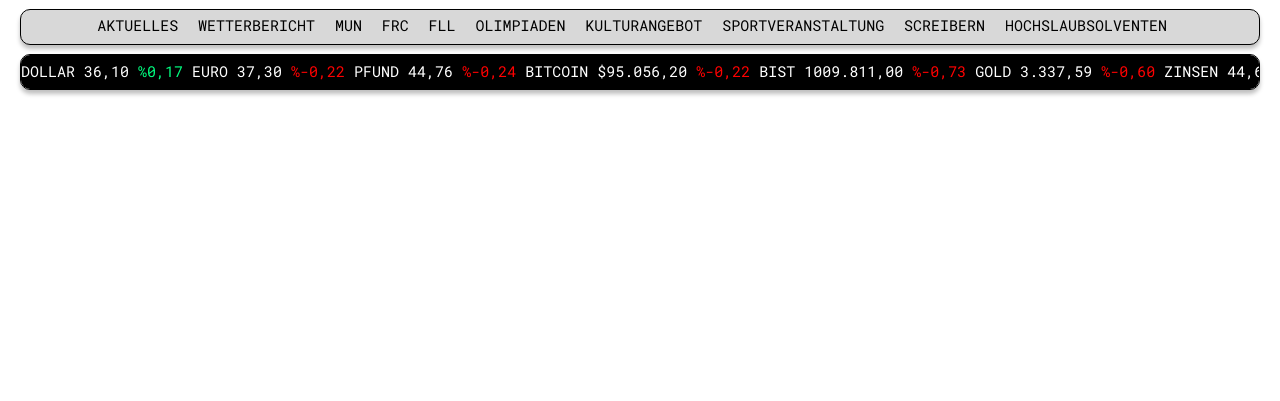
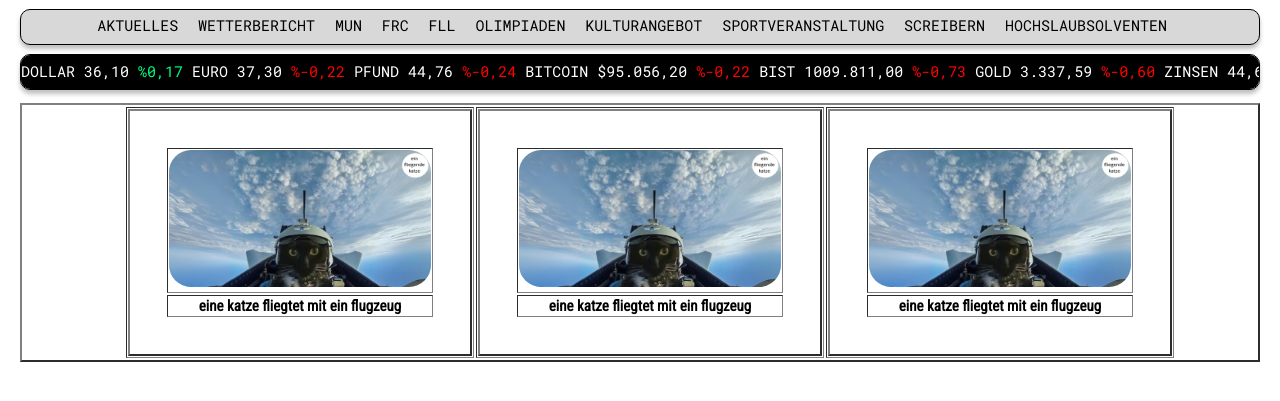
Before and after one commit to mecukuryurt/mecukuryurt.github.io, a plain HTML site: page index.html in a window 1280 px wide. Shown: the part 119-520 px from the top of the page. Drawn offline with Linux system fonts and the light colour scheme.

Commit message:
added a row of news (pilot cat for test)

```diff
--- a/css/styles.css
+++ b/css/styles.css
@@ -183,3 +183,84 @@ body {
 
 .inc {color:#00FF80;}
 .dec {color: #FF0000}
+
+#card {
+
+    top:222px;
+    position:absolute;
+    left:20px;
+
+    text-align: center;
+    right: 20px;
+    display: flex;
+    align-items: center;
+    justify-content: center;
+
+
+    margin-right: auto;
+    margin-left: auto;
+
+    padding-left: 20px;
+
+}
+
+@media screen and (max-width: 900px) {
+    #searchbar{
+      display: none;
+    }
+    #logo {
+        text-align: center;
+    }
+}
+
+@media screen and (max-width: 500px) {
+    #datetime {
+        display: none;
+    }
+}
+
+@media screen and (min-width: 332px) {
+    .newscard {
+        column-count: 1;
+    }
+}
+
+@media screen and (max-width: 332px) {
+    .newscard {
+        column-count: 2;
+    }
+}
+
+.newscard {
+    text-align: center;
+    padding-left: 35px;
+    padding-right: 35px;
+    padding-top: 35px;
+    padding-bottom: 35px;
+}
+
+#carddiv {
+    text-align: center;
+    display: flex;
+    align-items: center;
+    justify-content: center;
+}
+
+.thumbnail {
+    border-radius: 22px;
+    overflow:auto;
+    width: 262px;
+    height: 137px;
+}
+
+.newtext {
+    color: #000;
+
+    text-align: center;
+    font-family: "Roboto Condensed";
+    font-size: 15px;
+    font-style: normal;
+    font-weight: 500;
+    line-height: normal;
+    font-weight: bold;
+}
--- a/index.html
+++ b/index.html
@@ -6,6 +6,7 @@
 
 		<link rel="stylesheet" type="text/css" href="css/styles.css">
 		<link href='https://fonts.googleapis.com/css?family=Roboto Mono' rel='stylesheet'>
+		<link href="https://fonts.googleapis.com/css2?family=Roboto+Condensed" rel="stylesheet">
 		<script src="js/scripts.js" text="text/javascript"></script>
 	</head>
 	<body>
@@ -47,6 +48,7 @@
 				<a class="catga" href="pages/hochslaubsolventen.html">HOCHSLAUBSOLVENTEN</a> &nbsp;&nbsp;&nbsp;
 				&nbsp;&nbsp;&nbsp;
 			</div>
+			<div>
 				<div id="currencies">
 					<a id="currencytext">
 						DOLLAR 36,10 				<font class="inc">%0,17</font>
@@ -56,7 +58,64 @@
 						BIST 1009.811,00 		 	<font class="dec">%-0,73</font>
 						GOLD 3.337,59				<font class="dec">%-0,60</font>
 						ZINSEN 44,66				<font class="inc">%0,08</font>
+					</a>
+				</div>
+				<div id="carddiv">
+					<table border="2" id="card" align="center">
+						<tr>
+							<td class="newstablecell">
+								<table border="2" class="newscard">
+									<tr>
+										<td>
+											<div >
+												<img src="images/einekatze.jpg" class="thumbnail">
+											</div>
+										</td>
+									</tr>
+									<tr>
+										<td class="newtext">
+											eine katze fliegtet mit ein flugzeug
+										</td>
+									</tr>
+								</table>
+							</td>
+							<td  class="newstablecell">
+								<table border="2" class="newscard">
+									<tr>
+										<td>
+											<div >
+												<img src="images/einekatze.jpg" class="thumbnail">
+											</div>
+										</td>
+									</tr>
+									<tr>
+										<td class="newtext">
+											eine katze fliegtet mit ein flugzeug
+										</td>
+									</tr>
+								</table>
+							</td>
+							<td  class="newstablecell">
+								<table border="2" class="newscard">
+									<tr>
+										<td>
+											<div>
+												<img src="images/einekatze.jpg" class="thumbnail">
+											</div>
+										</td>
+									</tr>
+									<tr>
+										<td class="newtext">
+											eine katze fliegtet mit ein flugzeug
+										</td>
+									</tr>
+								</table>
+							</td>
+						</tr>
+					</table>
 				</div>
 			</div>
+		</div>
+
 	</body>
 </html>
```
Lines whose indentation alone changed are shown as unchanged.
